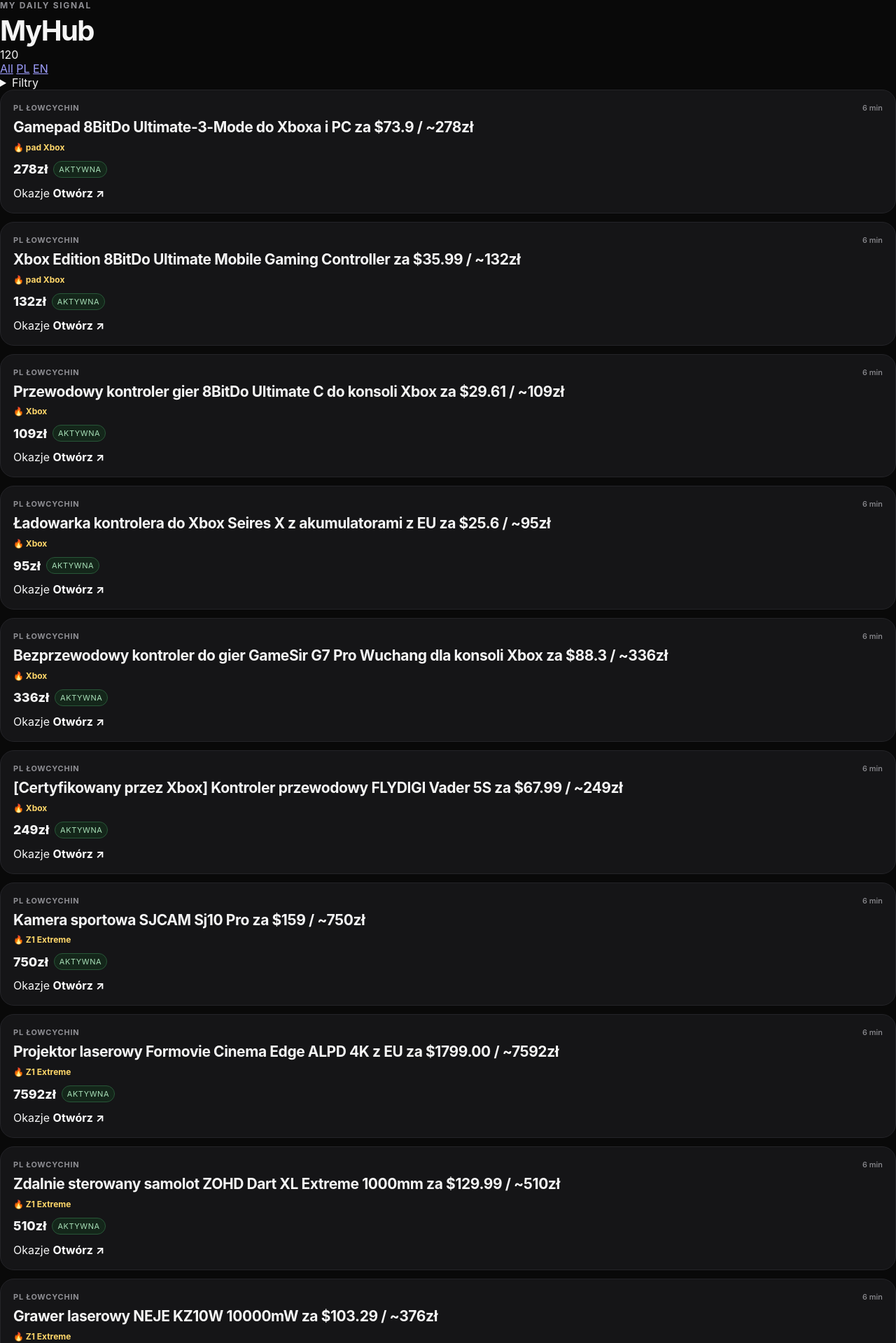
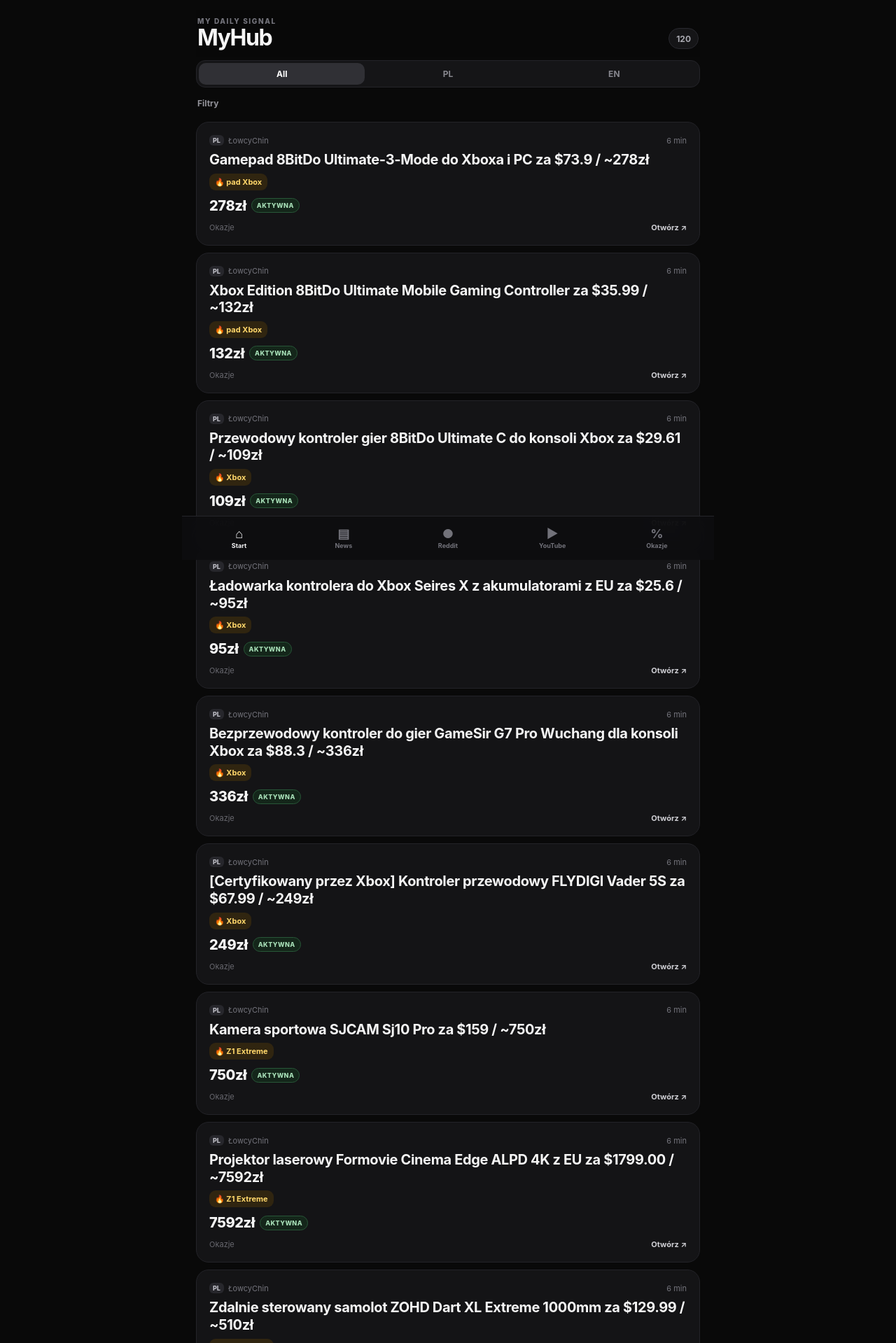
Before and after one commit to MikolajGrzelak/MyHub, a Flask app: page / in a window 1280 px wide. Shown: the top 1919 px of the page at 70% size. Run offline with Flask 3, Linux system fonts and the light colour scheme; some libraries are stand-ins or nearby versions.

Commit message:
Add mobile app shell and bottom navigation

```diff
--- a/static/css/app.css
+++ b/static/css/app.css
@@ -1,50 +1,258 @@
 :root {
-  font-family: -apple-system, BlinkMacSystemFont, "Segoe UI", sans-serif;
+  font-family: -apple-system, BlinkMacSystemFont, "SF Pro Text", "Segoe UI", sans-serif;
   color-scheme: dark;
   background: #090909;
   color: #f5f5f5;
 }
-* { box-sizing: border-box; }
-body { margin: 0; background: #090909; }
-.shell { max-width: 760px; margin: 0 auto; padding: max(24px, env(safe-area-inset-top)) 18px 40px; }
-.topbar { display: flex; justify-content: space-between; align-items: end; margin-bottom: 18px; }
-.eyebrow { margin: 0 0 4px; color: #8e8e93; font-size: 12px; letter-spacing: .14em; font-weight: 700; }
-h1 { margin: 0; font-size: 40px; letter-spacing: -.04em; }
-.badge { border: 1px solid #303036; border-radius: 999px; padding: 7px 10px; color: #b7b7bd; font-size: 12px; }
-.lang-tabs { display: grid; grid-template-columns: 1fr 1fr 1fr; gap: 8px; margin-bottom: 14px; }
-.lang-tab { text-align: center; padding: 10px 12px; border-radius: 14px; background: #151517; border: 1px solid #28282d; color: #aaaab0; text-decoration: none; font-weight: 700; font-size: 13px; }
-.lang-tab.active { background: #f5f5f5; color: #111; }
-.filters { display: grid; grid-template-columns: 1fr 1fr; gap: 10px; margin-bottom: 16px; }
-.filters label span { display: block; margin: 0 0 5px 2px; font-size: 11px; color: #7f7f86; text-transform: uppercase; letter-spacing: .06em; font-weight: 700; }
-.filters select { width: 100%; background: #151517; color: #ededf0; border: 1px solid #2a2a2f; border-radius: 13px; padding: 11px 12px; font: inherit; }
-.reset { grid-column: 1 / -1; color: #96969d; text-decoration: none; font-size: 12px; padding-left: 2px; }
-.feed { display: grid; gap: 12px; }
-.card { background: #151517; border: 1px solid #242428; border-radius: 20px; padding: 18px; }
-.meta { display: flex; justify-content: space-between; gap: 12px; color: #8e8e93; font-size: 11px; font-weight: 700; text-transform: uppercase; letter-spacing: .07em; }
-.lang-dot { display: inline-block; margin-right: 4px; color: #d7d7db; }
-.date { white-space: nowrap; font-weight: 500; text-transform: none; letter-spacing: 0; }
-.card h2 { margin: 9px 0 8px; font-size: 21px; line-height: 1.18; letter-spacing: -.02em; }
-.card p { margin: 0 0 14px; color: #b9b9bf; line-height: 1.45; display: -webkit-box; -webkit-line-clamp: 3; -webkit-box-orient: vertical; overflow: hidden; }
-.card .summary-pl { color: #dedee3; }
-.tags { display: flex; flex-wrap: wrap; gap: 6px; margin: 0 0 15px; }
-.tag { padding: 5px 8px; border-radius: 999px; background: #202024; border: 1px solid #303036; color: #bdbdc4; font-size: 11px; }
-.open { color: #fff; text-decoration: none; font-weight: 700; }
-.empty { margin-top: 20px; }
+* { box-sizing: border-box; -webkit-tap-highlight-color: transparent; }
+html, body { margin: 0; min-height: 100%; background: #090909; }
+body { overscroll-behavior-y: none; }
+a { color: inherit; }
 
-@media (max-width: 520px) {
+.app-shell {
+  width: min(100%, 760px);
+  margin: 0 auto;
+  padding: calc(env(safe-area-inset-top) + 14px) 14px calc(88px + env(safe-area-inset-bottom));
+}
+
+.app-header {
+  position: sticky;
+  top: 0;
+  z-index: 20;
+  display: flex;
+  justify-content: space-between;
+  align-items: end;
+  padding: 10px 2px 12px;
+  background: rgba(9,9,9,.9);
+  backdrop-filter: blur(20px);
+  -webkit-backdrop-filter: blur(20px);
+}
+
+.eyebrow {
+  margin: 0 0 2px;
+  font-size: 10px;
+  letter-spacing: .16em;
+  font-weight: 800;
+  color: #74747c;
+}
+h1 { margin: 0; font-size: 32px; line-height: 1; letter-spacing: -.045em; }
+.count-badge {
+  min-width: 36px;
+  height: 30px;
+  display: grid;
+  place-items: center;
+  padding: 0 10px;
+  border: 1px solid #29292f;
+  border-radius: 999px;
+  background: #151517;
+  color: #a9a9b0;
+  font-size: 12px;
+  font-weight: 700;
+}
+
+.quick-controls { margin: 4px 0 12px; }
+.segmented {
+  display: grid;
+  grid-template-columns: repeat(3, 1fr);
+  padding: 3px;
+  border-radius: 13px;
+  background: #151517;
+  border: 1px solid #242429;
+}
+.segmented a {
+  padding: 8px 6px;
+  border-radius: 10px;
+  text-align: center;
+  text-decoration: none;
+  font-size: 12px;
+  font-weight: 750;
+  color: #87878e;
+}
+.segmented a.active { background: #303035; color: #fff; }
+
+.filter-panel { margin-top: 8px; }
+.filter-panel summary {
+  list-style: none;
+  cursor: pointer;
+  display: inline-flex;
+  align-items: center;
+  gap: 6px;
+  padding: 7px 2px;
+  color: #93939a;
+  font-size: 12px;
+  font-weight: 700;
+}
+.filter-panel summary::-webkit-details-marker { display: none; }
+.filter-dot { width: 6px; height: 6px; border-radius: 50%; background: #fff; }
+.filters {
+  display: grid;
+  grid-template-columns: 1fr 1fr;
+  gap: 8px;
+  padding: 4px 0 6px;
+}
+.filters label span {
+  display: block;
+  margin: 0 0 4px 2px;
+  color: #6f6f76;
+  font-size: 10px;
+  font-weight: 700;
+  text-transform: uppercase;
+  letter-spacing: .07em;
+}
+.filters select {
+  width: 100%;
+  min-height: 42px;
+  border: 1px solid #2a2a30;
+  border-radius: 12px;
+  background: #151517;
+  color: #efeff2;
+  padding: 0 10px;
+  font: inherit;
+}
+.reset { grid-column: 1/-1; color: #8f8f97; font-size: 12px; text-decoration: none; padding: 4px 2px; }
+
+.feed { display: grid; gap: 10px; }
+.card {
+  position: relative;
+  overflow: hidden;
+  padding: 15px;
+  border-radius: 18px;
+  border: 1px solid #232328;
+  background: #141416;
+  cursor: pointer;
+}
+.card:active { transform: scale(.995); background: #18181b; }
+
+.thumb {
+  width: calc(100% + 30px);
+  max-height: 230px;
+  object-fit: cover;
+  display: block;
+  margin: -15px -15px 13px;
+  border-bottom: 1px solid #222228;
+}
+
+.meta {
+  display: flex;
+  align-items: center;
+  justify-content: space-between;
+  gap: 10px;
+  color: #74747c;
+  font-size: 11px;
+}
+.source-line {
+  display: flex;
+  align-items: center;
+  gap: 6px;
+  min-width: 0;
+  overflow: hidden;
+  white-space: nowrap;
+  text-overflow: ellipsis;
+}
+.lang-pill {
+  flex: 0 0 auto;
+  padding: 2px 5px;
+  border-radius: 6px;
+  background: #27272c;
+  color: #bdbdc4;
+  font-size: 9px;
+  font-weight: 800;
+}
+.date { flex: 0 0 auto; }
+
+.card h2 {
+  margin: 8px 0 7px;
+  font-size: 18px;
+  line-height: 1.23;
+  letter-spacing: -.018em;
+}
+.card p {
+  margin: 0 0 11px;
+  color: #a9a9b0;
+  font-size: 14px;
+  line-height: 1.42;
+  display: -webkit-box;
+  -webkit-line-clamp: 3;
+  -webkit-box-orient: vertical;
+  overflow: hidden;
+}
+.card .summary-pl { color: #c9c9ce; }
+
+.match {
+  display: inline-block;
+  margin: 0 0 10px;
+  padding: 5px 8px;
+  border-radius: 9px;
+  background: #302510;
+  color: #ffd76a;
+  font-size: 11px;
+  font-weight: 750;
+}
+
+.tags { display: flex; flex-wrap: wrap; gap: 5px; margin: 0 0 11px; }
+.tag {
+  padding: 4px 7px;
+  border-radius: 999px;
+  background: #202024;
+  border: 1px solid #2d2d32;
+  color: #929299;
+  font-size: 10px;
+}
+
+.deal-info { display:flex; gap:7px; align-items:center; flex-wrap:wrap; margin:0 0 10px; }
+.deal-price { font-size:20px; font-weight:850; letter-spacing:-.02em; }
+.deal-temp { padding:4px 7px; border-radius:999px; background:#2a1d14; border:1px solid #5a3a22; font-size:11px; font-weight:750; }
+.deal-active { padding:4px 7px; border-radius:999px; background:#14261a; border:1px solid #285738; font-size:9px; color:#a8e0b8; text-transform:uppercase; font-weight:800; letter-spacing:.05em; }
+
+.card-footer {
+  display: flex;
+  align-items: center;
+  justify-content: space-between;
+  padding-top: 2px;
+  color: #68686f;
+  font-size: 11px;
+}
+.open { color: #cfcfd4; text-decoration: none; font-weight: 750; }
+.empty { cursor: default; }
+
+.bottom-nav {
+  position: fixed;
+  left: 50%;
+  bottom: 0;
+  z-index: 50;
+  transform: translateX(-50%);
+  width: min(100%, 760px);
+  display: grid;
+  grid-template-columns: repeat(5, 1fr);
+  padding: 7px 7px calc(7px + env(safe-area-inset-bottom));
+  background: rgba(14,14,16,.92);
+  border-top: 1px solid #25252a;
+  backdrop-filter: blur(22px);
+  -webkit-backdrop-filter: blur(22px);
+}
+.bottom-nav a {
+  min-height: 48px;
+  display: flex;
+  flex-direction: column;
+  align-items: center;
+  justify-content: center;
+  gap: 2px;
+  text-decoration: none;
+  color: #72727a;
+  font-size: 9px;
+  font-weight: 700;
+}
+.bottom-nav a.active { color: #f3f3f5; }
+.nav-icon { font-size: 18px; line-height: 1; }
+
+@media (min-width: 700px) {
+  .app-shell { padding-left: 20px; padding-right: 20px; }
+  .card { padding: 18px; }
+  .card h2 { font-size: 20px; }
+  .thumb { width: calc(100% + 36px); margin: -18px -18px 15px; }
+}
+
+@media (max-width: 420px) {
   .filters { grid-template-columns: 1fr; }
   .reset { grid-column: auto; }
-  .meta { align-items: flex-start; }
 }
-
-.section-tabs { display:flex; gap:8px; overflow-x:auto; margin-bottom:12px; scrollbar-width:none; }
-.section-tabs::-webkit-scrollbar { display:none; }
-.section-tab { flex:0 0 auto; padding:10px 12px; border-radius:14px; background:#151517; border:1px solid #28282d; color:#aaaab0; text-decoration:none; font-weight:700; font-size:13px; }
-.section-tab.active { background:#f5f5f5; color:#111; }
-.match { margin:0 0 12px; color:#ffd76a; font-size:12px; font-weight:700; }
-.thumb { width:100%; border-radius:14px; margin:0 0 14px; display:block; }
-
-.deal-info { display:flex; gap:8px; align-items:center; flex-wrap:wrap; margin:0 0 12px; }
-.deal-price { font-weight:800; font-size:18px; color:#f5f5f5; }
-.deal-temp { padding:4px 7px; border-radius:999px; background:#2a1d14; border:1px solid #5a3a22; font-size:12px; font-weight:700; }
-.deal-active { padding:4px 7px; border-radius:999px; background:#14261a; border:1px solid #285738; font-size:11px; color:#a8e0b8; text-transform:uppercase; letter-spacing:.05em; }
```
